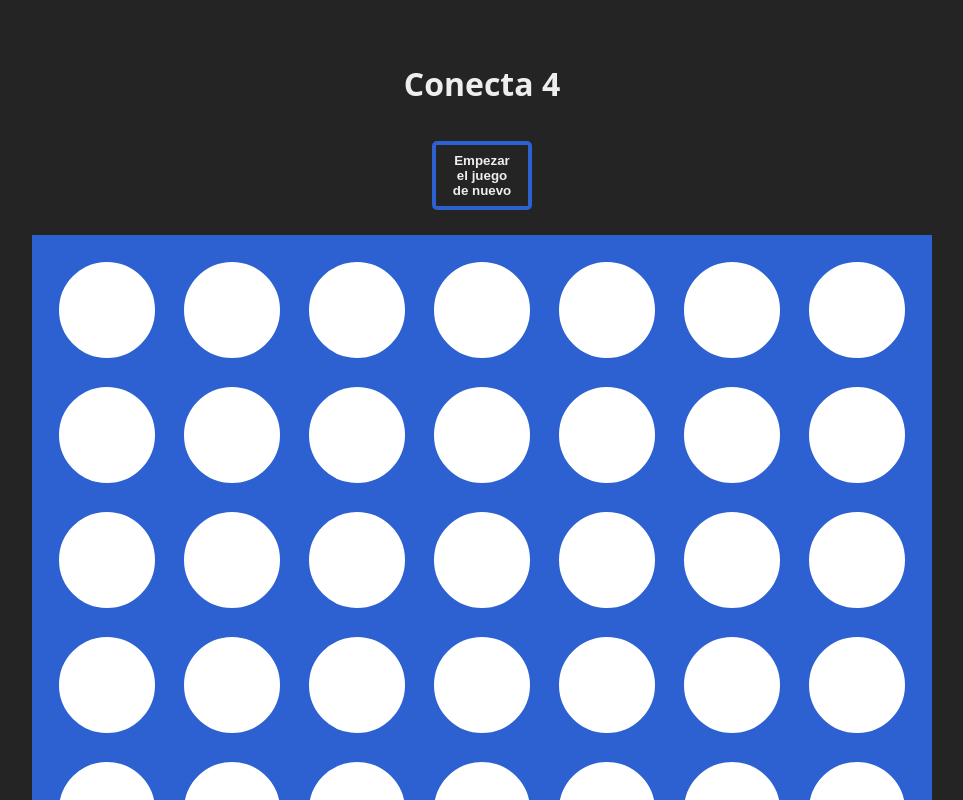
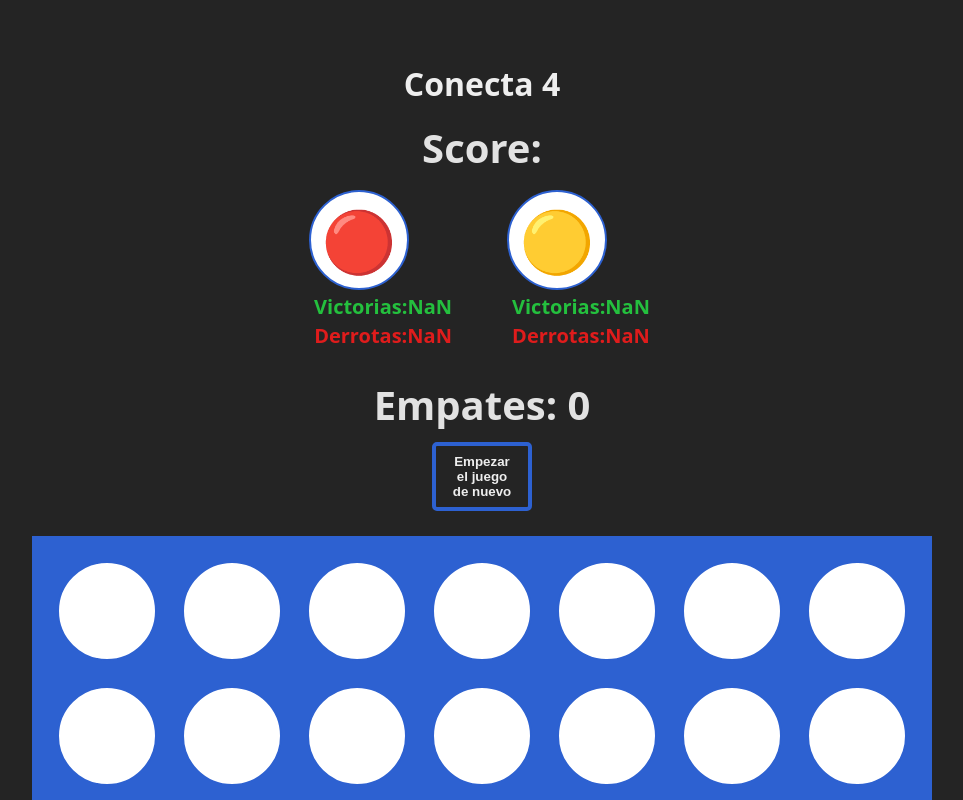
Before and after one commit to danher0310/conecta-4, a React (Vite) app: page / in a window 1280 px wide. Shown: the top 800 px of the page, without its empty margins (158-1121 px from the left). Built offline with nearby package versions, Linux system fonts and the light colour scheme.

Commit message:
counter wins to localstorage

```diff
--- a/src/App.jsx
+++ b/src/App.jsx
@@ -14,10 +14,30 @@ import { ResetGameStorage, SaveGameStorage } from './logic/storage'
 function App() {
   const [game, setGame] = useState(1)
 
+
   const [board, setBoard] = useState(() => {
     const boardFromStorage = window.localStorage.getItem('board')
     return boardFromStorage ? JSON.parse(boardFromStorage) : Array(42).fill(null)
   })
+  const [winnerRed, setWinnerRed] = useState(() => {
+    const winnerRedFromStorage = parseInt(window.localStorage.getItem('winnerRed'))
+    return winnerRedFromStorage ?? 0
+  })
+  const [winnerYellow, setWinnerYellow] = useState(() => {
+    const winnerYellowFromStorage = parseInt(window.localStorage.getItem('winnerYellow'))
+    return winnerYellowFromStorage ?? 0
+  })
+
+  const [lostRed, setLostRed] = useState(() => {
+    const lostRedFromStorage = parseInt(window.localStorage.getItem('lostRed'))
+    return lostRedFromStorage ?? 0
+  })
+  const [lostYellow, setLostYellow] = useState(() => {
+    const lostYellowFromStorage = parseInt(window.localStorage.getItem('lostYellow'))
+    return lostYellowFromStorage ?? 0
+  })
+  const [empate, setEmpate] = useState(0)
+
   const [turn, setTurn] = useState(() => {
     const turnFromStorage = window.localStorage.getItem('turn')
     return turnFromStorage ?? TURNS.R;
@@ -62,6 +82,23 @@ function App() {
     //revisar posibles ganardres
     const newWinner = checkWinner(newBoard)
     if(newWinner){
+      if(newWinner === TURNS.R){
+        setWinnerRed(prevWinnerRed => prevWinnerRed+1)
+        setLostYellow(prevLostYellow => prevLostYellow+1)
+        // console.log(`aqui ${newVictoryRed}`)
+        // window.localStorage.setItem('winnerRed', winnerRed )
+        // window.localStorage.setItem('lostYellow', newLostYellow)
+
+
+
+      }
+      else{
+       setWinnerYellow(prevWinnerYellow => prevWinnerYellow+1)
+        setLostRed(prevLostRed => prevLostRed+1)
+        // window.localStorage.setItem('winnerYellow', newVictoryYellow)
+        // window.localStorage.setItem('lostRed', newRedYellow)
+      }
+      console.log(newWinner)
       confetti()
       setWinner(newWinner)
       setGame(prevGame => prevGame+1)
@@ -70,6 +107,8 @@ function App() {
 
     }else if(checkEndGame(newBoard)){
       setWinner(false)// empate
+      const newDraft = setEmpate(prevEmpate => prevEmpate+1)
+      window.localStorage.setItem('empate', newDraft)
 
     }
 
@@ -78,17 +117,14 @@ function App() {
     SaveGameStorage({board: newBoard, turn: newTurn})
 
 
+
   }
 
   useEffect(()=>{
-    console.log(game)
     const newTurn = (game > 1 && game % 2 == 0) ?  TURNS.Y : TURNS.R;
     setTurn(newTurn)
-
     if(winner){
-      console.log(winner)
-    }else if(winner === false){
-      console.log('empate2')
+      console.log(winnerRed)
     }
 
 
@@ -100,6 +136,25 @@ function App() {
   return (
     <main className='board'>
       <h1>Conecta 4</h1>
+        <h2>Score:</h2>
+        <section className='score'>
+          <div className='red'>
+            <Circule  >{TURNS.R}</Circule>
+            <p className='winText'>Victorias:{winnerRed}</p>
+            <p className='lostText'>Derrotas:{lostRed}</p>
+
+
+          </div>
+          <div className='yellow'>
+            <Circule  >{TURNS.Y}</Circule>
+              <p className='winText'>Victorias:{winnerYellow}</p>
+              <p className='lostText'>Derrotas:{lostYellow}</p>
+          </div>
+        </section>
+        <section className='draw'>
+          <h2>Empates: {empate}</h2>
+        </section>
+
         <ResetButton resetGame={resetGame}/>
         <BoardGame board={board} updateBoard={updateBoard} />
       <section className='turn'>
--- a/src/index.css
+++ b/src/index.css
@@ -70,6 +70,35 @@ body{
   padding: 25px;
 
 
+}
+
+.score{
+  display: flex;
+  gap: 50px;
+  margin-top: 30px;
+  justify-content: center;
+}
+.score  .circule{
+  margin-bottom: 20px 10px;
+}
+.red p,
+.yellow p{
+  font-size: 20px;
+  font-weight: bold;
+  margin: 5px;
+}
+
+.score .winText{
+  color: #24c03e;
+}
+
+.score .lostText{
+  color: #df1c1c;
+}
+
+.board h2{
+  font-size: 40px;
+  margin-top: 40px;
 }
 
 .turn{
--- a/src/logic/storage/index.js
+++ b/src/logic/storage/index.js
@@ -4,6 +4,7 @@ export const SaveGameStorage = ({board, turn}) => {
     window.localStorage.setItem('board', JSON.stringify(board))
     window.localStorage.setItem('turn', turn)
 
+
 }
 export const ResetGameStorage = () =>{
   window.localStorage.removeItem('board')
```
Also changed, not shown: 1 other file (tests, documents, lock files or other folders).
